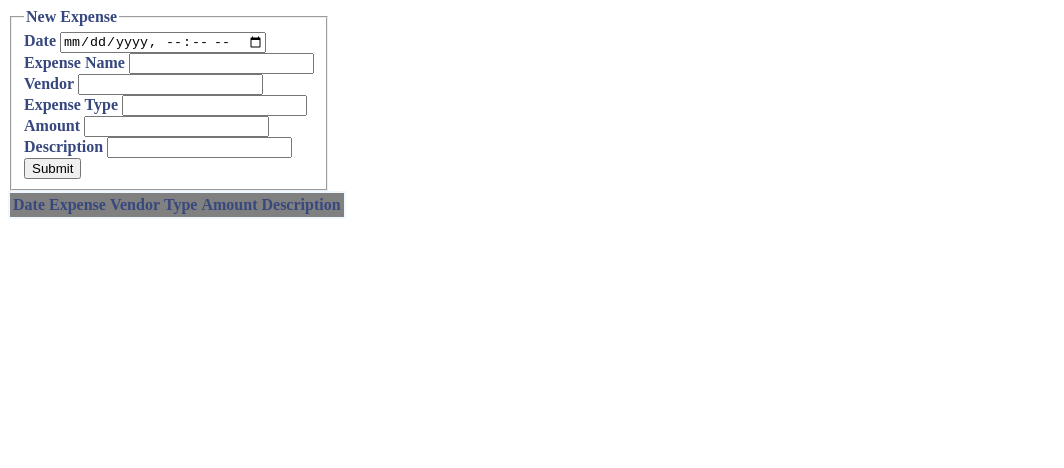
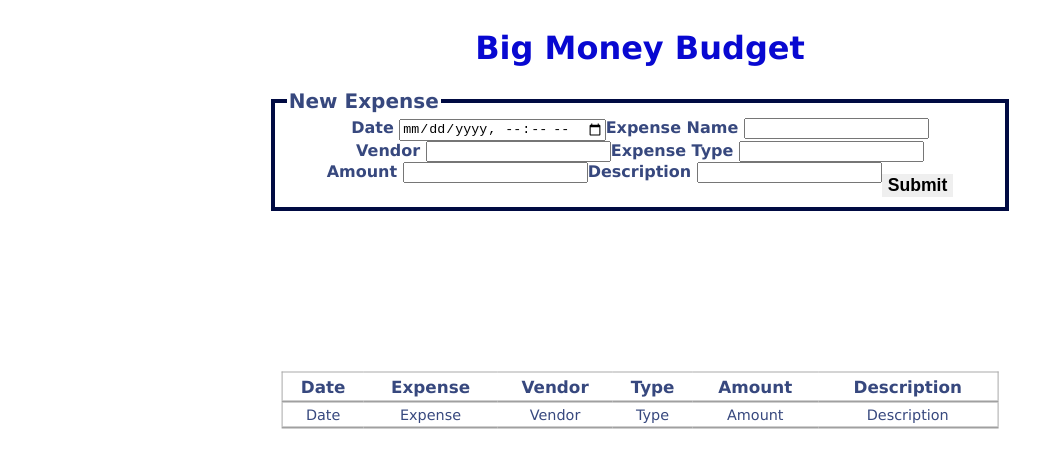
Before and after one commit to Trevorton27/dMcDexpenseTracker, a plain HTML site: page index.html in a window 1280 px wide. Shown: the whole page, without its empty margins (0-1064 px from the left). Drawn offline with Linux system fonts and the light colour scheme.

Commit message:
WIP build row

```diff
--- a/app.js
+++ b/app.js
@@ -1 +1,18 @@
-// expense tracker logic
+const submitBtn = document.querySelector("button");
+submitBtn.addEventListener("click", () => {
+    createExpenseRow();
+})
+
+function createExpenseRow () {
+    const tracker = document.querySelector(".table tbody");
+    const template = document.querySelector('template');
+    const newRow =  template.content.cloneNode(true);
+    const newDate = document.querySelector("input[name='date']");
+    newRow.querySelector('#date').value = newDate.value
+    const newName = document.querySelector("input[name='name']");
+    newRow.querySelector('#name').value = newName.value
+    // tracker.append(newRow);
+    console.log(newRow);
+}
+
+// document.addEventListener('DOMContentLoaded', APP.init());
--- a/index.html
+++ b/index.html
@@ -9,31 +9,32 @@
     <script src="app.js" defer></script>
   </head>
   <body>
-    <header class="main">
+    <main>
+      <h1>Big Money Budget</h1>
       <fieldset>
         <legend>New Expense</legend>
         <div>
           <label>
             Date
-            <input type="datetime-local" />
+            <input type="datetime-local" name="date" />
           </label>
         </div>
         <div>
           <label>
             Expense Name
-            <input type="text" />
+            <input type="text" name="name" />
           </label>
         </div>
         <div>
           <label>
             Vendor
-            <input type="text" />
+            <input type="text" class="vendor" />
           </label>
         </div>
         <div>
           <label
             >Expense Type
-            <input list="expense-list" type="text" />
+            <input list="expense-list" type="text" class="type" />
             <datalist id="expense-list">
               <option value="Cash"></option>
               <option value="Credit"></option>
@@ -47,18 +48,20 @@
         <div>
           <label>
             Amount
-            <input type="number" contenteditable="true" />
+            <input type="number" contenteditable="true" class="amount" />
           </label>
         </div>
         <div>
           <label>
             Description
-            <input type="text" />
+            <input type="text" class="description" />
           </label>
         </div>
+        <div>
           <button class="submit">Submit</button>
+        </div>
       </fieldset>
-    </header>
+    </main>
     <div class="container">
       <table class="tracker">
         <tr>
@@ -71,6 +74,15 @@
         </tr>
         <template class="template" id="rowTemplate">
           <tr>
+            <td class="lineItem" id="date"></td>
+            <td class="lineItem" id="name"></td>
+            <td class="lineItem" id="vendor"></td>
+            <td class="lineItem" id="type"></td>
+            <td class="lineItem" id="amount"></td>
+            <td class="lineItem" id="description"></td>
+          </tr>
+        </template>
+        <tr>
           <td class="lineItem" id="date">Date</td>
           <td class="lineItem" id="name">Expense</td>
           <td class="lineItem" id="vendor">Vendor</td>
@@ -78,7 +90,6 @@
           <td class="lineItem" id="amount">Amount</td>
           <td class="lineItem" id="description">Description</td>
         </tr>
-        </template>
       </table>
     </div>
   </body>
--- a/main.css
+++ b/main.css
@@ -1,19 +1,80 @@
+@media only screen and (max-width: 768px) {
+  table {
+    width: 90%;
+  }
+}
 body {
+  font-family: Verdana, Geneva, Tahoma, sans-serif;
   font-weight: bold;
   color: rgb(55, 72, 126);
+  padding-inline: 21%;
+  margin-inline: auto;
 }
 h1,
 h2 {
-  color: ghostwhite;
+  color: rgb(8, 8, 209);
+  text-align: center;
 }
-.main {
+main {
   display: flex;
-  flex-direction: row;
+  flex-direction: column;
   flex-wrap: wrap;
 }
+legend {
+  font-size: 1.25rem;
+}
+fieldset {
+  display: flex;
+  flex-wrap: wrap;
+  justify-content: center;
+  border: 4px solid rgb(0, 10, 66);
+}
+button {
+  font-size: 1.1rem;
+  font-weight: bold;
+  border: none;
+  margin-top: 12px;
+  margin-left: auto;
+}
+.container {
+  margin-block: 5px;
+}
 table {
-  background-color: gray;
-  border: 2px solid;
-  border-color: aliceblue;
-  empty-cells: show;
+  position: absolute;
+  top: 50%;
+  left: 50%;
+  transform: translate(-50%, -50%);
+  border-collapse: collapse;
+  width: 200px;
+  height: auto;
+  border: 1px solid darkgray;
+  box-shadow: 2px 2px 2px 2px rbga(0, 0, 0, 0.35);
+  min-width: 56%;
+  width: auto;
 }
+th {
+  font-size: 1.05rem;
+}
+tr {
+  font-weight: normal;
+  font-size: 0.9rem;
+  transition: all 0.2s ease-in;
+  cursor: pointer;
+}
+
+th,
+td {
+  padding: 0.25rem;
+  text-align: center;
+  border-bottom: 2px solid rgb(160, 160, 160);
+}
+tr:hover {
+  background-color: #cce6f8ea;
+  transform: scale(1.025);
+  box-shadow: 2px 2px 12px rgba(0, 0, 0, 0.2), -1px -1px 2px rgba(0, 0, 0, 0.2);
+}
+button:hover {
+  background-color: #7cb9e4ea;
+  transform: scale(1.025);
+  box-shadow: 2px 2px 2px rgba(0, 0, 0, 0.2), -1px -1px 8px rgba(0, 0, 0, 0.2);
+}
```
Lines whose indentation alone changed are shown as unchanged.
